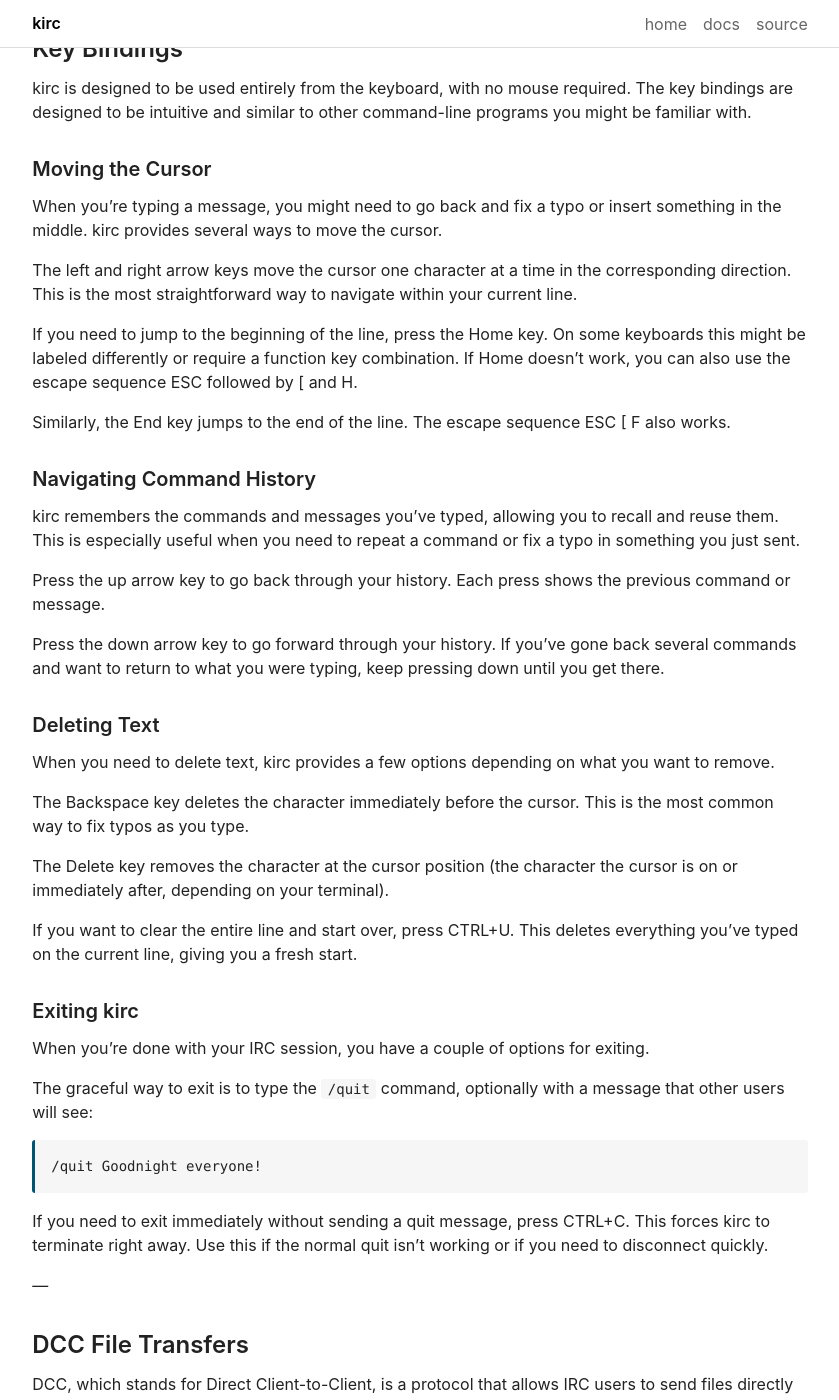
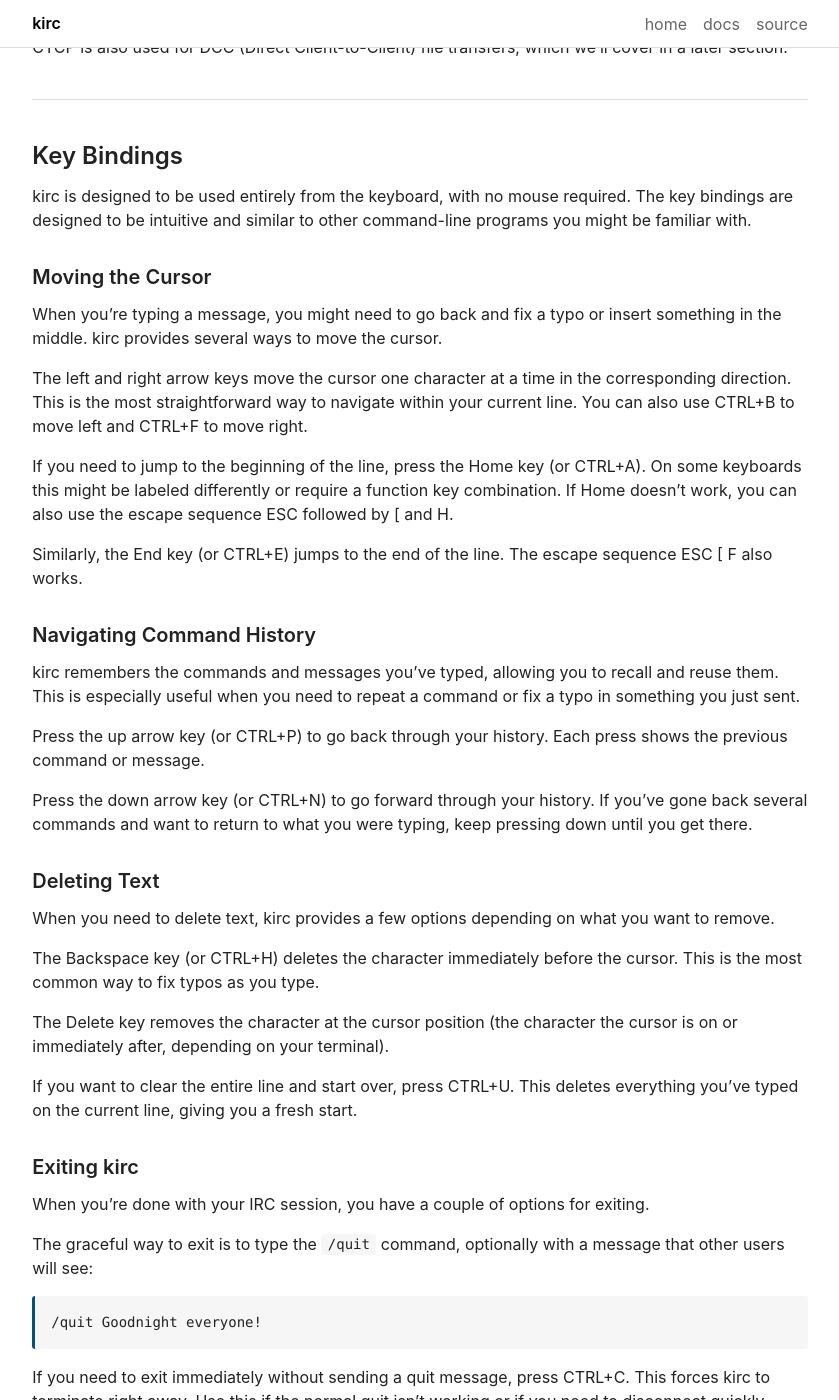
Before and after one commit to mcpcpc/kirc.dev, a Jekyll site: the page built from documentation.md, in a window 1280 px wide and 1400 px high, scrolled down 13457 px. Shown: the whole window, without its empty margins (220-1059 px from the left). Built offline with Jekyll 4.4.1, drawn with Linux system fonts in a browser that asks for light colours; some of the changed text lies outside the part shown.

Commit message:
Update documentation to kirc v1.1.0 (#1)

````diff
--- a/documentation.md
+++ b/documentation.md
@@ -7,6 +7,8 @@ title:  Documentation - kirc
 
 This guide will walk you through everything you need to know to use kirc effectively.  Whether you’re new to IRC or just new to kirc, this documentation will help you get started.
 
+
+kirc is a tiny, dependency-light IRC client designed with simplicity in mind. Its minimal resource footprint makes it suitable for embedded systems, lightweight containers, and resource-constrained environments.
 ---
 
 ## Table of Contents
@@ -554,25 +556,25 @@ kirc is designed to be used entirely from the keyboard, with no mouse required.
 
 When you’re typing a message, you might need to go back and fix a typo or insert something in the middle.  kirc provides several ways to move the cursor.
 
-The left and right arrow keys move the cursor one character at a time in the corresponding direction. This is the most straightforward way to navigate within your current line.
+The left and right arrow keys move the cursor one character at a time in the corresponding direction. This is the most straightforward way to navigate within your current line. You can also use CTRL+B to move left and CTRL+F to move right.
 
-If you need to jump to the beginning of the line, press the Home key. On some keyboards this might be labeled differently or require a function key combination.  If Home doesn’t work, you can also use the escape sequence ESC followed by [ and H.
+If you need to jump to the beginning of the line, press the Home key (or CTRL+A). On some keyboards this might be labeled differently or require a function key combination.  If Home doesn’t work, you can also use the escape sequence ESC followed by [ and H.
 
-Similarly, the End key jumps to the end of the line. The escape sequence ESC [ F also works.
+Similarly, the End key (or CTRL+E) jumps to the end of the line. The escape sequence ESC [ F also works.
 
 ### Navigating Command History
 
 kirc remembers the commands and messages you’ve typed, allowing you to recall and reuse them.  This is especially useful when you need to repeat a command or fix a typo in something you just sent.
 
-Press the up arrow key to go back through your history. Each press shows the previous command or message.
+Press the up arrow key (or CTRL+P) to go back through your history. Each press shows the previous command or message.
 
-Press the down arrow key to go forward through your history. If you’ve gone back several commands and want to return to what you were typing, keep pressing down until you get there.
+Press the down arrow key (or CTRL+N) to go forward through your history. If you’ve gone back several commands and want to return to what you were typing, keep pressing down until you get there.
 
 ### Deleting Text
 
 When you need to delete text, kirc provides a few options depending on what you want to remove.
 
-The Backspace key deletes the character immediately before the cursor. This is the most common way to fix typos as you type.
+The Backspace key (or CTRL+H) deletes the character immediately before the cursor. This is the most common way to fix typos as you type.
 
 The Delete key removes the character at the cursor position (the character the cursor is on or immediately after, depending on your terminal).
 
@@ -669,21 +671,27 @@ On macOS with Homebrew:
 brew install socat
 ```
 
-To connect to an IRC server with SSL encryption, you’ll set up a local tunnel. Open one terminal window and run:
+To connect to an IRC server with SSL encryption, you can set up a local tunnel and connect in a single command:
+
+```bash
+socat tcp-listen:6667,reuseaddr,fork,bind=127.0.0.1 ssl:irc.libera.chat:6697 & kirc -s 127.0.0.1 alice
+```
+
+This command runs socat in the background (note the `&` at the end) and then connects kirc to the local tunnel. The socat process creates a local server on port 6667 that forwards traffic to irc.libera.chat's SSL port (6697), handling all the encryption transparently.
+
+Alternatively, you can run these in separate terminal windows. In one terminal, start the socat tunnel:
 
 ```bash
 socat tcp-listen:6667,reuseaddr,fork,bind=127.0.0.1 ssl:irc.libera.chat:6697
 ```
 
-This command creates a local server on port 6667 that forwards traffic to irc.libera. chat’s SSL port (6697), handling all the encryption transparently.
-
-Now, in another terminal window, connect kirc to your local tunnel:
+Then, in another terminal window, connect kirc to your local tunnel:
 
 ```bash
 kirc -s 127.0.0.1 -p 6667 mynickname
 ```
 
-kirc thinks it’s connecting to a local server, but socat is forwarding everything securely to the real IRC server.  Your messages are encrypted between your computer and the IRC network.
+kirc thinks it's connecting to a local server, but socat is forwarding everything securely to the real IRC server.  Your messages are encrypted between your computer and the IRC network.
 
 ### Connecting Through a Proxy
 
@@ -692,11 +700,16 @@ If you need to connect to IRC through an HTTP or HTTPS proxy (common in corporat
 Set up a proxy tunnel in one terminal:
 
 ```bash
-socat tcp-listen:6667,fork,reuseaddr,bind=127.0.0.1 \
-    proxy:proxyserver. example.com:irc.libera.chat:6667,proxyport=8080
+socat tcp-listen:6667,fork,reuseaddr,bind=127.0.0.1 proxy:<proxyurl>:irc.example.org:6667,proxyport=<proxyport> & kirc -s 127.0.0.1 -p 6667 alice
 ```
 
-Replace `proxyserver.example.com` with your proxy server’s address and `8080` with the proxy port.
+Replace `<proxyurl>` with your proxy server's address and `<proxyport>` with the proxy port. This one-liner runs socat in the background and connects kirc through the proxy tunnel.
+
+Alternatively, you can run them separately. In one terminal, start the proxy tunnel:
+
+```bash
+socat tcp-listen:6667,fork,reuseaddr,bind=127.0.0.1 proxy:<proxyurl>:irc.example.org:6667,proxyport=<proxyport>
+```
 
 Then connect kirc to the tunnel:
 
@@ -734,6 +747,14 @@ Use this value with the `-a` option:
 ```bash
 kirc -a PLAIN:eW91cm5pY2sAeW91cm5pY2sAeW91cnBhc3N3b3Jk yournick
 ```
+
+Alternatively, you can generate the token inline using a shell command:
+
+```bash
+kirc -a "PLAIN:$(printf '%s\0%s\0%s' 'alice' 'alice' 'password' | base64)" alice
+```
+
+This one-liner is convenient if you don't want to use Python or create a separate script.
 
 ### Logging Your IRC Sessions
 
@@ -888,6 +909,16 @@ If you’re on a restrictive network (like at work or school), DCC transfers mig
 
 —
 
+### Exit Status
+
+kirc uses standard exit codes to indicate the success or failure of program execution:
+
+- **Exit code 0**: Successful program execution and normal client termination
+- **Exit code 1**: Usage error, syntax error, connection failure, or other operational error
+
+You can check the exit status in your shell with `echo $?` immediately after kirc exits.
+
+
 ## Getting Help
 
 If you’ve gone through this documentation and still have questions or are experiencing issues, there are several places to get help.
````
Also changed, not shown: other parts of documentation.md (+1 -1 lines), index.md (+1 -1 lines).
